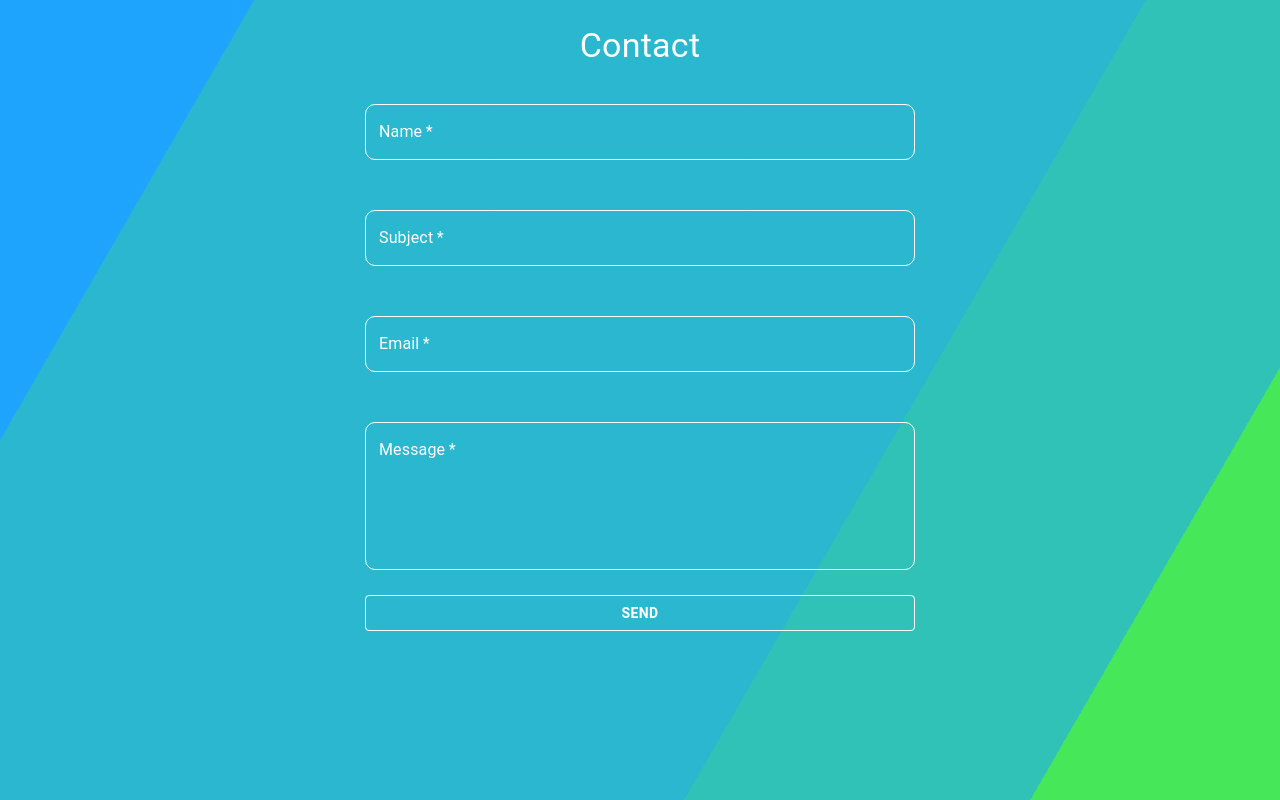
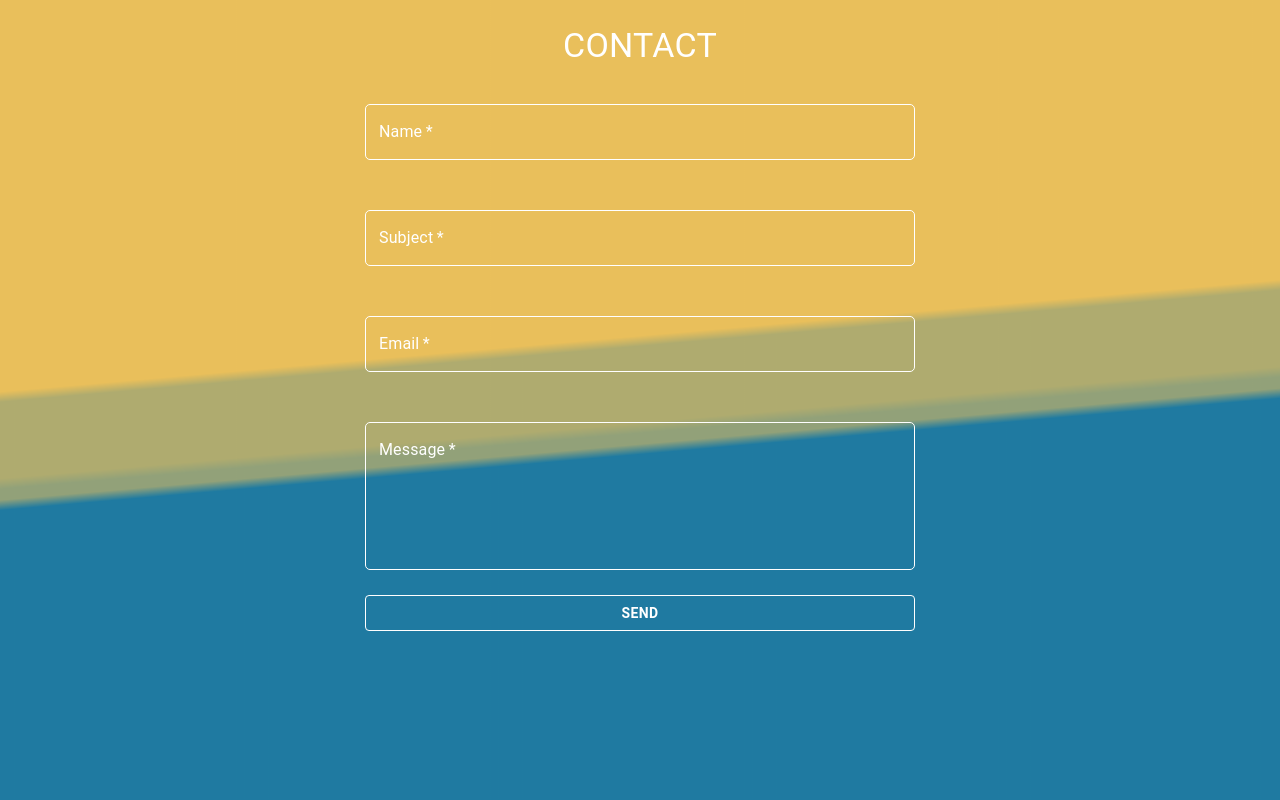
Before and after one commit to ahmetakinsel/react-contact-form, a React (Create React App) app: page / in a window 1280 px wide. Built offline with nearby package versions, Linux system fonts and the light colour scheme.

Commit message:
color change

```diff
--- a/src/components/Contact.jsx
+++ b/src/components/Contact.jsx
@@ -26,32 +26,33 @@ const useStyles = makeStyles({
     width: "550px",
     color: "#fff",
     "& .MuiOutlinedInput-notchedOutline": {
-      borderRadius: "10px",
-      borderColor: "white",
+      borderRadius: "5px",
+      borderColor: "#fff",
     },
     "& label": { color: "#fff", fontSize: "16px" },
   },
+
   header: {
     color: "#fff",
+    textTransform: "uppercase",
   },
 });
 
 // sx prop usage
-// sx={buttonStyles}
-// sx={{ ...textFieldStyle }}
-
 /*
-
 selecting specific input and label element
      sx={{
         color: "#fff",
          "& .MuiOutlinedInput-notchedOutline": {
               borderRadius: "10px",
-              borderColor: "white",
+              borderColor: "#fff",
           },
           "& label": { color: "#fff", fontSize: "16px" },
        }}
 */
+
+// sx={{ ...textFieldStyle }}
+// sx={buttonStyles}
 
 const buttonStyles = {
   color: "#fff",
@@ -63,6 +64,7 @@ const buttonStyles = {
     background: "transparent",
   },
 };
+
 const Contact = () => {
   const form = useRef();
   const classes = useStyles();
@@ -134,7 +136,7 @@ const Contact = () => {
       <Grid container direction="column" alignItems="center">
         <Form ref={form}>
           <Grid container direction="column" sx={{ padding: "25px" }}>
-            <Typography variant="h4" gutterBottom className={classes.header}>
+            <Typography variant="h4" className={classes.header} gutterBottom>
               Contact
             </Typography>
             <FormContent>
@@ -164,12 +166,12 @@ const Contact = () => {
                   sx={{
                     color: "#fff",
                     "& .MuiOutlinedInput-notchedOutline": {
+                      borderRadius: "5px",
+                      borderColor: "#fff",
+                    },
+                    "& .Mui-focused": {
                       borderRadius: "10px",
-                      borderColor: "white",
-                    },
-                    "& . MuiInputBase-root ": {
-                      borderRadius: "10px",
-                      borderColor: "white",
+                      borderColor: "#fff",
                     },
                     "& label": { color: "#fff", fontSize: "16px" },
                   }}
--- a/src/components/styles.css
+++ b/src/components/styles.css
@@ -3,8 +3,11 @@ body {
 }
 
 .animation {
-    animation:slide 4s ease-in-out infinite alternate;
-    background-image: linear-gradient(-60deg, rgb(45, 228, 66) 50%, #09f 50%);
+  animation:slide 8s ease-in-out infinite alternate;
+   background-image: linear-gradient(-5deg,
+   rgb(0,105,148) 50%,
+   #E7B744 51%
+   );
     bottom:0;
     left:-50%;
     opacity:.5;
```
